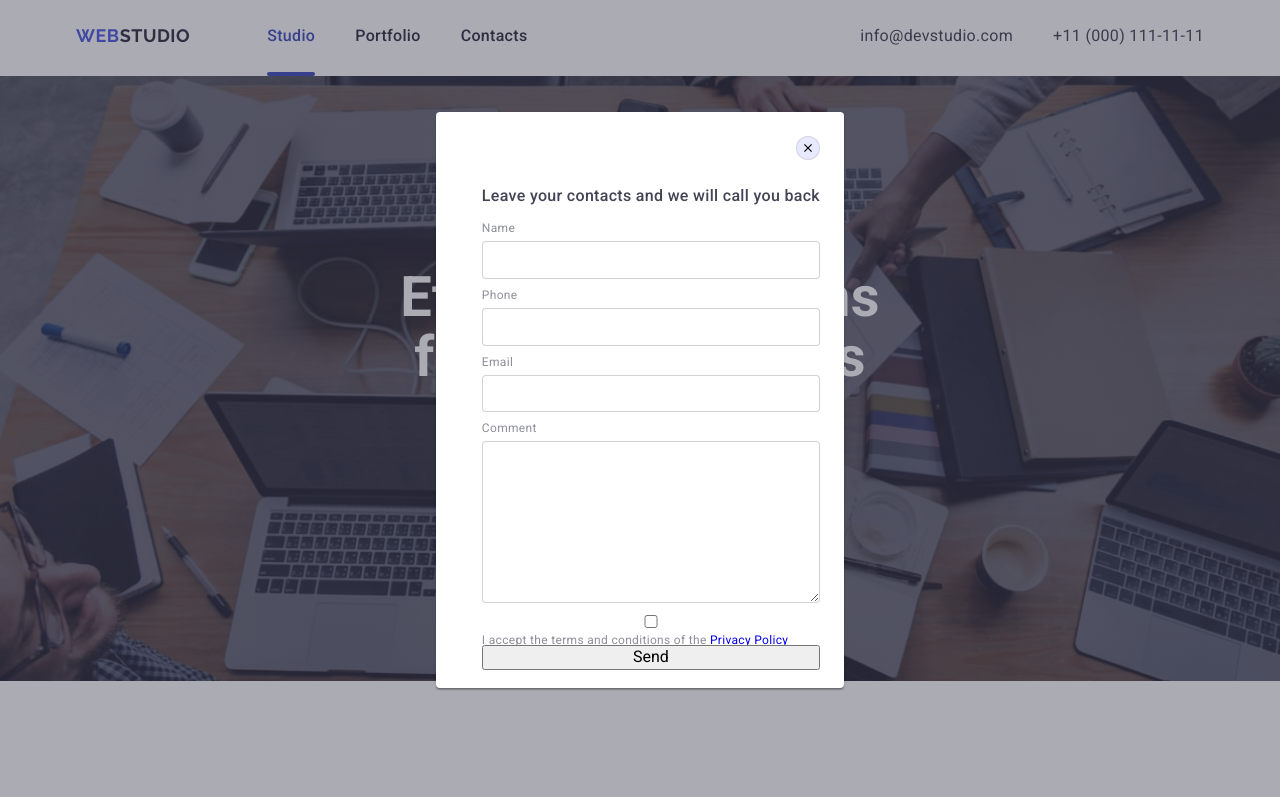
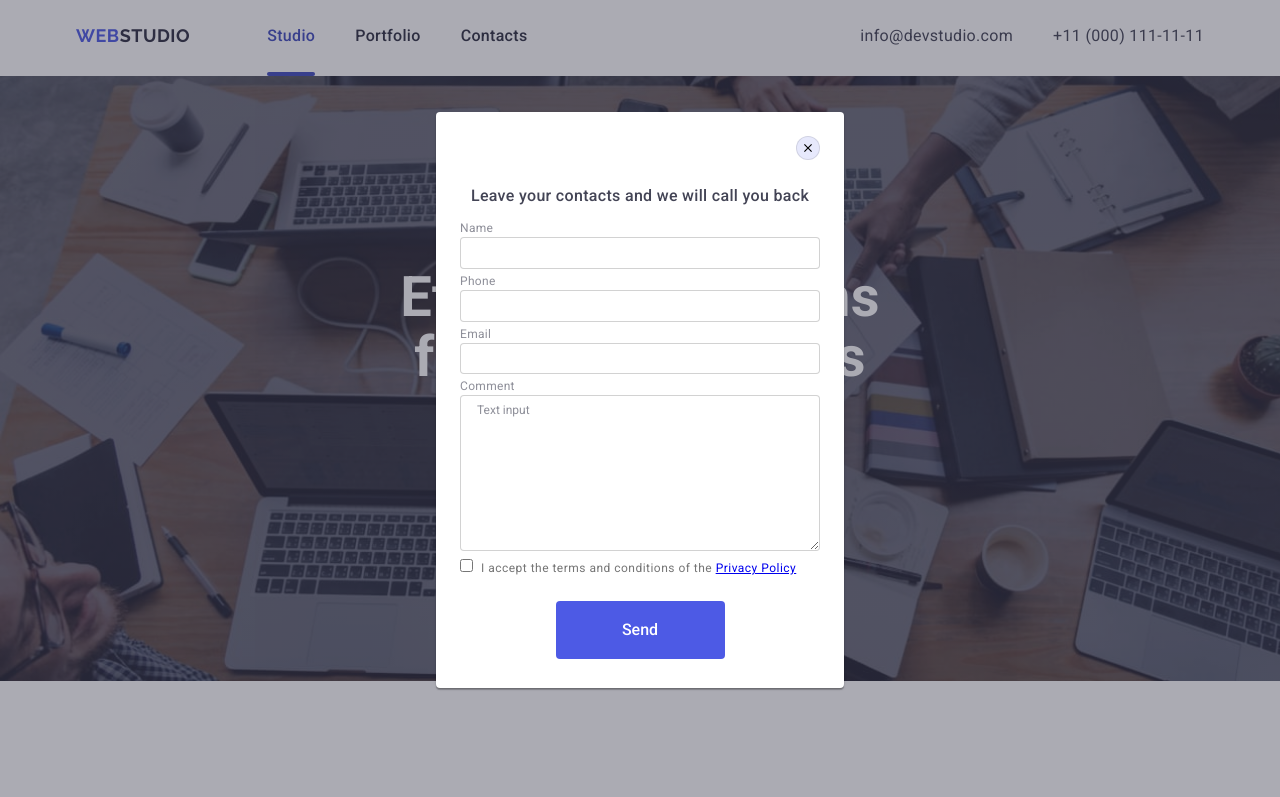
Before and after one commit to JuliaChopyk/goit-markup-hw-06, a plain HTML site: page index.html in a window 1280 px wide. Both pictures are taken after a click on the button "Order Service". Shown: the top 797 px of the page. Drawn offline with nearby package versions, Linux system fonts and the light colour scheme.

Commit message:
edit hw6

```diff
--- a/css/styles.css
+++ b/css/styles.css
@@ -505,6 +505,8 @@ height: 88px;
     display: flex;
     flex-direction: column;
     padding: 72px 24px 0;
+
+    width: 100%;
 }
 
 .modal-header {
@@ -520,25 +522,71 @@ height: 88px;
     flex-direction: column;
     font-weight: 400;
     font-size: 12px;
+    line-height: 1.17;
+    margin: 0;
+    padding: 0;
+
+    color: #8E8F99;
+}
+
+.form-input textarea {
+    padding-bottom: 16px;
+}
+
+.form-input {
+    padding: 8px 16px;
+    border: 1px solid rgba(33, 33, 33, 0.2);
+    border-radius: 4px;
+    margin-bottom: 8px;
+}
+
+.form-label {
+    margin-bottom: 4px;
+    font-weight: 400;
+    font-size: 12px;
     line-height: 0.75;
 
     color: #8E8F99;
 }
 
-.form-input {
-    padding: 11px 16px;
-    border: 1px solid rgba(33, 33, 33, 0.2);
-    border-radius: 4px;
-    margin-bottom: 12px;
+.form-input::placeholder {
+    color: #8E8F99;
 }
 
-.form-label {
-    margin-bottom: 8px;
+.form-item-checkbox {
+    display: flex;
+    align-items: baseline;
+    margin-bottom: 24px;
     font-weight: 400;
     font-size: 12px;
-    line-height: 0.75;
+    line-height: 1.33;
+    letter-spacing: 0.04em;
+    color: #757575;
 
-    color: #8E8F99;
+}
+
+.form-item-checkbox label {
+    margin-left: 8px;
+}
+
+.form-item-checkbox a {
+    text-decoration: underline;
+}
+
+.form-btn {
+    align-self: center;
+    padding: 16px 32px;
+    border: 1px solid transparent;
+    border-radius: 4px;
+    width: 169px;
+
+    font-weight: 500;
+    font-size: 16px;
+    line-height: 1.5;
+    text-align: center;
+
+    color: var(--primary-button-text);
+    background-color: var(--primary-button-style);
 }
 
 /* main-portfolio (hidden h2)*/
--- a/index.html
+++ b/index.html
@@ -357,7 +357,7 @@
 
            <form class=" form">
 
-            <h2 class="modal-header">Leave your contacts and we will call you back</h2>
+            <b class="modal-header">Leave your contacts and we will call you back</b>
 
             <ul>
                 <li class="form-item">
@@ -374,16 +374,16 @@
                 </li>
                 <li class="form-item">
                     <label for="comment" class="form-label">Comment</label>
-                    <textarea name="comment" id="comment" rows="10" class="form-input"></textarea>
+                    <textarea name="comment" id="comment" rows="10"  placeholder="Text input" class="form-input textarea"></textarea>
                 </li>
             </ul>
 
-            <div class="form-item">
+            <div class="form-item-checkbox">
                 <input type="checkbox" name="privacy-policy" value="privacy-policy" id="privacy-policy" class="form-label">
                 <label for="privacy-policy">I accept the terms and conditions of the <a href="#">Privacy Policy</a></label>
             </div>
 
-            <button type="submit">Send</button>
+            <button type="submit" class="form-btn">Send</button>
            </form>
         </div>
     </div>
```
